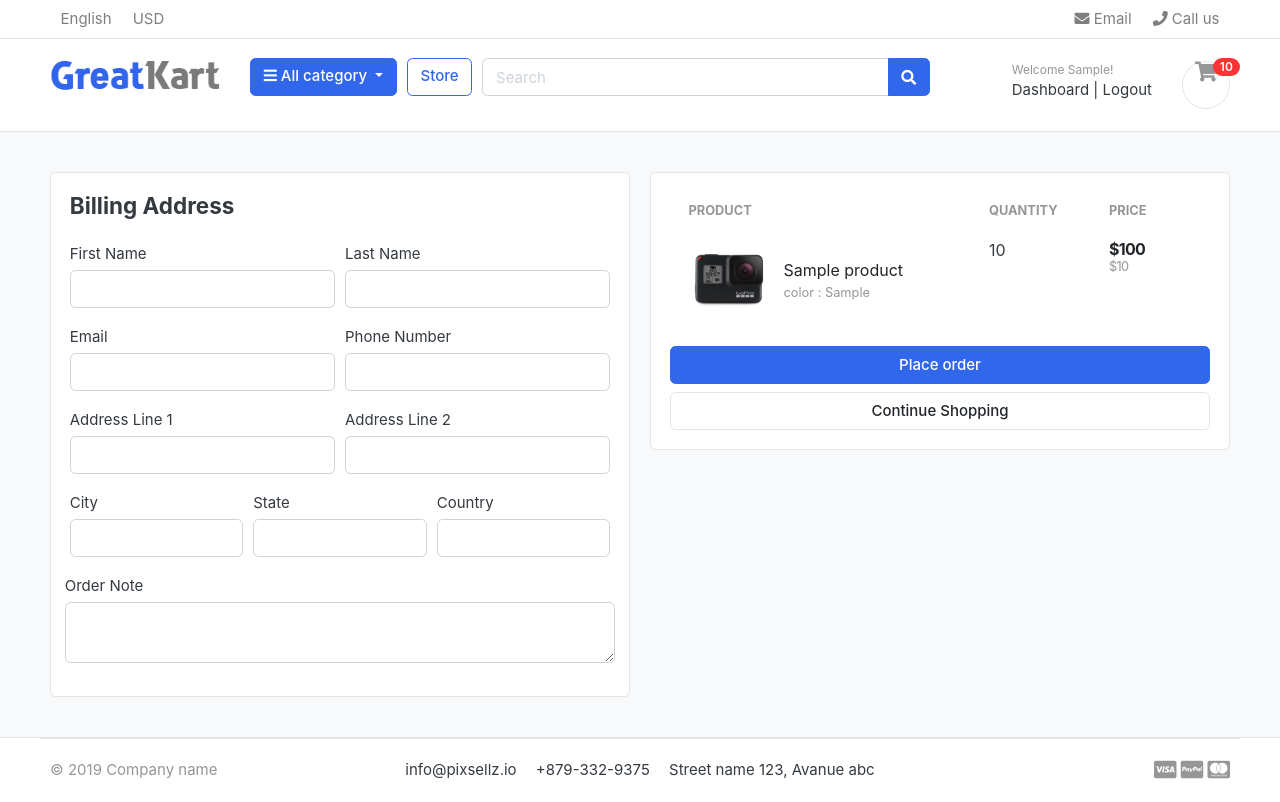
After one commit to mozardyao3/greatkart-django, a Django app: page /cart/checkout/ in a window 1280 px wide. The commit adds this page. Run offline with Django 3.2, Linux system fonts and the light colour scheme; a user stored in the database is signed in; tables that the repository leaves empty hold one stand-in row (values such as "Sample post"); some libraries are stand-ins or nearby versions; some web fonts are replaced.

Commit message:
Cart and Checkout for login user

```diff
--- a/carts/context_processors.py
+++ b/carts/context_processors.py
@@ -9,7 +9,10 @@ def counter(request):
     else:
         try:
             cart = Cart.objects.filter(cart_id=_cart_id(request))
-            cart_items = CartItem.objects.all().filter(cart=cart[:1])
+            if request.user.is_authenticated:
+                cart_items = CartItem.objects.all().filter(user=request.user)
+            else:
+                cart_items = CartItem.objects.all().filter(cart=cart[:1])
             for cart_item in cart_items:
                 cart_count += cart_item.quantity
         except Cart.DoesNotExist:
--- a/carts/urls.py
+++ b/carts/urls.py
@@ -6,4 +6,5 @@ urlpatterns = [
     path('add_cart/<int:product_id>/', views.add_cart, name='add_cart'),
     path('remove_cart/<int:product_id>/<int:cart_item_id>/', views.remove_cart, name='remove_cart'),
     path('remove_cart_item/<int:product_id>/<int:cart_item_id>/', views.remove_cart_item, name='remove_cart_item'),
+    path('checkout/', views.checkout, name='checkout'),
 ]
--- a/carts/views.py
+++ b/carts/views.py
@@ -3,6 +3,7 @@ from store.models import Product, Variation
 from carts.models import Cart, CartItem
 from django.http import HttpResponse
 from django.core.exceptions import ObjectDoesNotExist
+from django.contrib.auth.decorators import login_required
 # Create your views here.
 
 
@@ -13,73 +14,130 @@ def _cart_id(request):
     return cart
 
 def add_cart(request, product_id):
+    current_user = request.user
     product = Product.objects.get(id=product_id)  # get product
-    product_variation = []
-    if request.method == 'POST':
-        for item in request.POST:
-            key = item
-            value = request.POST[key]
+    #if user is authenticated
+    if current_user.is_authenticated:
+        product_variation = []
+        if request.method == 'POST':
+            for item in request.POST:
+                key = item
+                value = request.POST[key]
 
-            try:
-                variation = Variation.objects.get(product=product, variation_category__iexact=key, variation_value__iexact=value)
-                product_variation.append(variation)
-            except:
-                pass
-    try:
-        cart = Cart.objects.get(cart_id=_cart_id(request)) #get cart using the cart_id present in the session
-    except Cart.DoesNotExist:
-        cart = Cart.objects.create(
-            cart_id = _cart_id(request)
-        )
-    cart.save()
+                try:
+                    variation = Variation.objects.get(product=product, variation_category__iexact=key,
+                                                      variation_value__iexact=value)
+                    product_variation.append(variation)
+                except:
+                    pass
 
-    is_cart_item_exists = CartItem.objects.filter(product=product, cart=cart).exists()
-    if is_cart_item_exists:
-        cart_item = CartItem.objects.filter(product=product, cart=cart)
+        is_cart_item_exists = CartItem.objects.filter(product=product, user=current_user).exists()
+        if is_cart_item_exists:
+            cart_item = CartItem.objects.filter(product=product, user=current_user)
+            ex_var_list = []
+            id = []
+            for item in cart_item:
+                existing_variation = item.variations.all()
+                ex_var_list.append(list(existing_variation))
+                id.append(item.id)
 
-        #existing_variation -> database
-        #current_variation -> product_variation
-        #item_id -> database
+            if product_variation in ex_var_list:
+                # increase the cart item quantity
+                index = ex_var_list.index(product_variation)
+                item_id = id[index]
+                item = CartItem.objects.get(product=product, id=item_id)
+                item.quantity += 1
+                item.save()
+            else:
+                # create a new cart
+                item = CartItem.objects.create(product=product, quantity=1, user=current_user)
+                if len(product_variation) > 0:
+                    item.variations.clear()
+                    item.variations.add(*product_variation)
+                item.save()
+        else:
+            cart_item = CartItem.objects.create(
+                product=product,
+                quantity=1,
+                user=current_user,
+            )
+            if len(product_variation) > 0:
+                cart_item.variations.clear()
+                cart_item.variations.add(*product_variation)
+            cart_item.save()
+        return redirect('cart')
+    #if user is not authenticated
+    else:
+        product_variation = []
+        if request.method == 'POST':
+            for item in request.POST:
+                key = item
+                value = request.POST[key]
 
-        ex_var_list = []
-        id = []
-        for item in cart_item:
-            existing_variation = item.variations.all()
-            ex_var_list.append(list(existing_variation))
-            id.append(item.id)
+                try:
+                    variation = Variation.objects.get(product=product, variation_category__iexact=key, variation_value__iexact=value)
+                    product_variation.append(variation)
+                except:
+                    pass
+        try:
+            cart = Cart.objects.get(cart_id=_cart_id(request)) #get cart using the cart_id present in the session
+        except Cart.DoesNotExist:
+            cart = Cart.objects.create(
+                cart_id = _cart_id(request)
+            )
+        cart.save()
 
-        if product_variation in ex_var_list:
-            #increase the cart item quantity
-            index = ex_var_list.index(product_variation)
-            item_id = id[index]
-            item = CartItem.objects.get(product=product, id=item_id)
-            item.quantity += 1
-            item.save()
+        is_cart_item_exists = CartItem.objects.filter(product=product, cart=cart).exists()
+        if is_cart_item_exists:
+            cart_item = CartItem.objects.filter(product=product, cart=cart)
+
+            #existing_variation -> database
+            #current_variation -> product_variation
+            #item_id -> database
+
+            ex_var_list = []
+            id = []
+            for item in cart_item:
+                existing_variation = item.variations.all()
+                ex_var_list.append(list(existing_variation))
+                id.append(item.id)
+
+            if product_variation in ex_var_list:
+                #increase the cart item quantity
+                index = ex_var_list.index(product_variation)
+                item_id = id[index]
+                item = CartItem.objects.get(product=product, id=item_id)
+                item.quantity += 1
+                item.save()
+            else:
+                #create a new cart
+                item = CartItem.objects.create(product=product, quantity=1, cart=cart)
+                if len(product_variation) > 0:
+                    item.variations.clear()
+                    item.variations.add(*product_variation)
+                item.save()
         else:
-            #create a new cart
-            item = CartItem.objects.create(product=product, quantity=1, cart=cart)
+            cart_item = CartItem.objects.create(
+                product = product,
+                quantity = 1,
+                cart = cart,
+            )
             if len(product_variation) > 0:
-                item.variations.clear()
-                item.variations.add(*product_variation)
-            item.save()
-    else:
-        cart_item = CartItem.objects.create(
-            product = product,
-            quantity = 1,
-            cart = cart,
-        )
-        if len(product_variation) > 0:
-            cart_item.variations.clear()
-            cart_item.variations.add(*product_variation)
-        cart_item.save()
-    return redirect('cart')
+                cart_item.variations.clear()
+                cart_item.variations.add(*product_variation)
+            cart_item.save()
+        return redirect('cart')
 
 
 def remove_cart(request, product_id, cart_item_id):
-    cart = Cart.objects.get(cart_id=_cart_id(request))
+
     product = get_object_or_404(Product, id=product_id)
     try:
-        cart_item = CartItem.objects.get(product=product, cart=cart, id=cart_item_id)
+        if request.user.is_authenticated:
+            cart_item = CartItem.objects.get(product=product, user=request.user, id=cart_item_id)
+        else:
+            cart = Cart.objects.get(cart_id=_cart_id(request))
+            cart_item = CartItem.objects.get(product=product, cart=cart, id=cart_item_id)
         if cart_item.quantity > 1:
             cart_item.quantity -= 1
             cart_item.save()
@@ -89,21 +147,28 @@ def remove_cart(request, product_id, cart_item_id):
         pass
     return redirect('cart')
 
-
+#Delete item in the CartItem
 def remove_cart_item(request, product_id, cart_item_id):
-    cart = Cart.objects.get(cart_id=_cart_id(request))
     product = get_object_or_404(Product, id=product_id)
-    cart_item = CartItem.objects.get(product=product, cart=cart, id=cart_item_id)
+    if request.user.is_authenticated:
+        cart_item = CartItem.objects.get(product=product, user=request.user, id=cart_item_id)
+    else:
+        cart = Cart.objects.get(cart_id=_cart_id(request))
+        cart_item = CartItem.objects.get(product=product, cart=cart, id=cart_item_id)
     cart_item.delete()
     return redirect('cart')
+
 
 def cart(request, total=0, quantity=0, cart_item=None):
     try:
         tax = 0
         grand_total = 0
-
-        cart = Cart.objects.get(cart_id=_cart_id(request))
-        cart_items = CartItem.objects.filter(cart=cart, is_active=True)
+        cart_items = ''
+        if request.user.is_authenticated:
+            cart_items = CartItem.objects.filter(user=request.user, is_active=True)
+        else:
+            cart = Cart.objects.get(cart_id=_cart_id(request))
+            cart_items = CartItem.objects.filter(cart=cart, is_active=True)
         for cart_item in cart_items:
             total += (cart_item.product.price * cart_item.quantity)
             quantity += cart_item.quantity
@@ -120,3 +185,35 @@ def cart(request, total=0, quantity=0, cart_item=None):
         'grand_total':grand_total,
     }
     return render(request, 'store/cart.html', context)
+
+@login_required(login_url='login')
+def checkout(request, total=0, quantity=0, cart_item=None):
+    try:
+        tax = 0
+        grand_total = 0
+        cart_items = ''
+        # cart = Cart.objects.get(cart_id=_cart_id(request))
+        # cart_items = CartItem.objects.filter(cart=cart, is_active=True)
+
+        if request.user.is_authenticated:
+            cart_items = CartItem.objects.filter(user=request.user, is_active=True)
+        else:
+            cart = Cart.objects.get(cart_id=_cart_id(request))
+            cart_items = CartItem.objects.filter(cart=cart, is_active=True)
+
+        for cart_item in cart_items:
+            total += (cart_item.product.price * cart_item.quantity)
+            quantity += cart_item.quantity
+
+        tax = (2 * total) / 100
+        grand_total = total + tax
+    except ObjectDoesNotExist:
+        pass
+    context = {
+        'total':total,
+        'quantity':quantity,
+        'cart_items':cart_items,
+        'tax':tax,
+        'grand_total':grand_total,
+    }
+    return render(request, 'store/checkout.html', context)
--- a/store/models.py
+++ b/store/models.py
@@ -8,7 +8,7 @@ class Product(models.Model):
     slug             = models.SlugField(max_length=200, unique=True)
     description      = models.TextField(max_length=200,blank=True)
     price            = models.IntegerField()
-    images           = models.CharField(max_length=200,blank=True)
+    images           = models.ImageField(upload_to='photos/products')
     stock            = models.IntegerField()
     is_available     = models.BooleanField(default=True)
     category         = models.ForeignKey(Category,on_delete=models.CASCADE)
--- a/templates/store/cart.html
+++ b/templates/store/cart.html
@@ -101,7 +101,7 @@
                                         <p class="text-center mb-3">
                                             <img src="{% static '/images/misc/payments.png' %}" height="26">
                                         </p>
-                                        <a href="./place-order.html" class="btn btn-primary btn-block"> Checkout </a>
+                                        <a href="{% url 'checkout' %}" class="btn btn-primary btn-block"> Checkout </a>
                                         <a href="{% url 'store' %}" class="btn btn-light btn-block">Continue Shopping</a>
                                     </div> <!-- card-body.// -->
                                     </div> <!-- card.// -->
--- /dev/null
+++ b/templates/store/checkout.html
@@ -0,0 +1,136 @@
+{% extends 'base.html' %}
+
+{% load static %}
+
+{% block content %}
+
+<section class="section-content padding-y bg">
+        <div class="container">
+                    <div class="row">
+                        <aside class="col-lg-6">
+                            <div class="card">
+                                <div class="card-body">
+                                    <h4 class="card-title mb-4">Billing Address</h4>
+                                    <form action="" method="POST">
+                                        {% csrf_token %}
+                                                        <div class="form-row">
+                                                            <div class="col form-group">
+                                                                <label for="">First Name</label>
+                                                                <input type="text" name="first_name" class="form-control" required>
+                                                            </div>
+                                                            <div class="col form-group">
+                                                                <label for="">Last Name</label>
+                                                                <input type="text" name="last_name" class="form-control" required>
+                                                            </div>
+                                                        </div>
+                                                        <div class="form-row">
+                                                            <div class="col form-group">
+                                                                <label for="">Email</label>
+                                                                <input type="text" name="email" class="form-control" required>
+                                                            </div>
+                                                            <div class="col form-group">
+                                                                <label for="">Phone Number</label>
+                                                                <input type="text" name="last_name" class="form-control" required>
+                                                            </div>
+                                                        </div>
+                                                        <div class="form-row">
+                                                            <div class="col form-group">
+                                                                <label for="">Address Line 1</label>
+                                                                <input type="text" name="address_line_1" class="form-control" required>
+                                                            </div>
+                                                            <div class="col form-group">
+                                                                <label for="">Address Line 2</label>
+                                                                <input type="text" name="address_line_2" class="form-control" required>
+                                                            </div>
+                                                        </div>
+                                                        <div class="form-row">
+                                                            <div class="col form-group">
+                                                                <label for="">City</label>
+                                                                <input type="text" name="city" class="form-control" required >
+                                                            </div>
+                                                            <div class="col form-group">
+                                                                <label for="">State</label>
+                                                                <input type="text" name="state" class="form-control" required>
+                                                            </div>
+                                                            <div class="col form-group">
+                                                                <label for="">Country</label>
+                                                                <input type="text" name="country" class="form-control" required>
+                                                            </div>
+                                                        </div>
+                                                        <div class="form-row">
+
+                                                                <label for="">Order Note</label>
+                                                                <textarea  name="order_note" rows="form-2" class="form-control"></textarea>
+
+
+                                                        </div>
+
+                                                </div>
+
+                                            </div> <!-- card.// -->
+
+                                        </aside> <!-- col.// -->
+                                        <aside class="col-lg-6">
+
+                                                    <div class="card">
+                                                            <div class="card-body">
+                                                                   <table class="table table-borderless table-shopping-cart">
+                                                                            <thead class="text-muted">
+                                                                                <tr class="small text-uppercase">
+                                                                                      <th scope="col">Product</th>
+                                                                                      <th scope="col" width="120">Quantity</th>
+                                                                                      <th scope="col" width="120">Price</th>
+
+                                                                                </tr>
+                                                                            </thead>
+                                                                            <tbody>
+                                                                               {% for cart_item in cart_items %}
+                                                                                <tr>
+                                                                                    <td>
+                                                                                        <figure class="itemside align-items-center">
+                                                                                            <div class="aside"><img src="{% static '/images/items/11.jpg' %}" class="img-sm"></div>
+                                                                                            <figcaption class="info">
+                                                                                                <a href="{{ cart_item.product.get_url }}" class="title text-dark">{{ cart_item.product.product_name }}</a>
+                                                                                                <p class="text-muted small">
+                                                                                                    {% if cart_item.variations.all %}
+                                                                                                        {% for item in cart_item.variations.all %}
+                                                                                                            {{item.variation_category}} :  {{item.variation_value}}<br>
+                                                                                                        {% endfor %}
+                                                                                                    {% endif %}
+                                                                                                </p>
+                                                                                            </figcaption>
+                                                                                        </figure>
+                                                                                    </td>
+                                                                                    <td>
+                                                                                        <!-- col.// -->
+                                                                                        <label for="">{{cart_item.quantity}}</label>
+                                                                                    </td>
+                                                                                    <td>
+                                                                                        <div class="price-wrap">
+                                                                                            <var class="price">${{ cart_item.sub_total }}</var>
+                                                                                            <small class="text-muted"> ${{ cart_item.product.price }} </small>
+                                                                                        </div> <!-- price-wrap .// -->
+                                                                                    </td>
+
+                                                                                </tr>
+                                                                                {% endfor %}
+
+                                                                            </tbody>
+                                                                    </table>
+
+
+                                                                <button type="submit" name="submit" class="btn btn-primary btn-block">Place order</button>
+                                                                <a href="{% url 'store' %}" class="btn btn-light btn-block">Continue Shopping</a>
+                                    </form>
+                                </div> <!-- card-body.// -->
+                            </div> <!-- card.// -->
+
+                        </aside> <!-- col.// -->
+                    </div> <!-- row.// -->
+
+        </div> <!-- container .//  -->
+
+</section>
+
+
+{% endblock %}
```
Also changed, not shown: accounts/views.py (+52 -2 lines), carts/models.py (+5 -2 lines), carts/migrations/0005_auto_20210527_1129.py (added), store/migrations/0004_alter_product_images.py (added).
